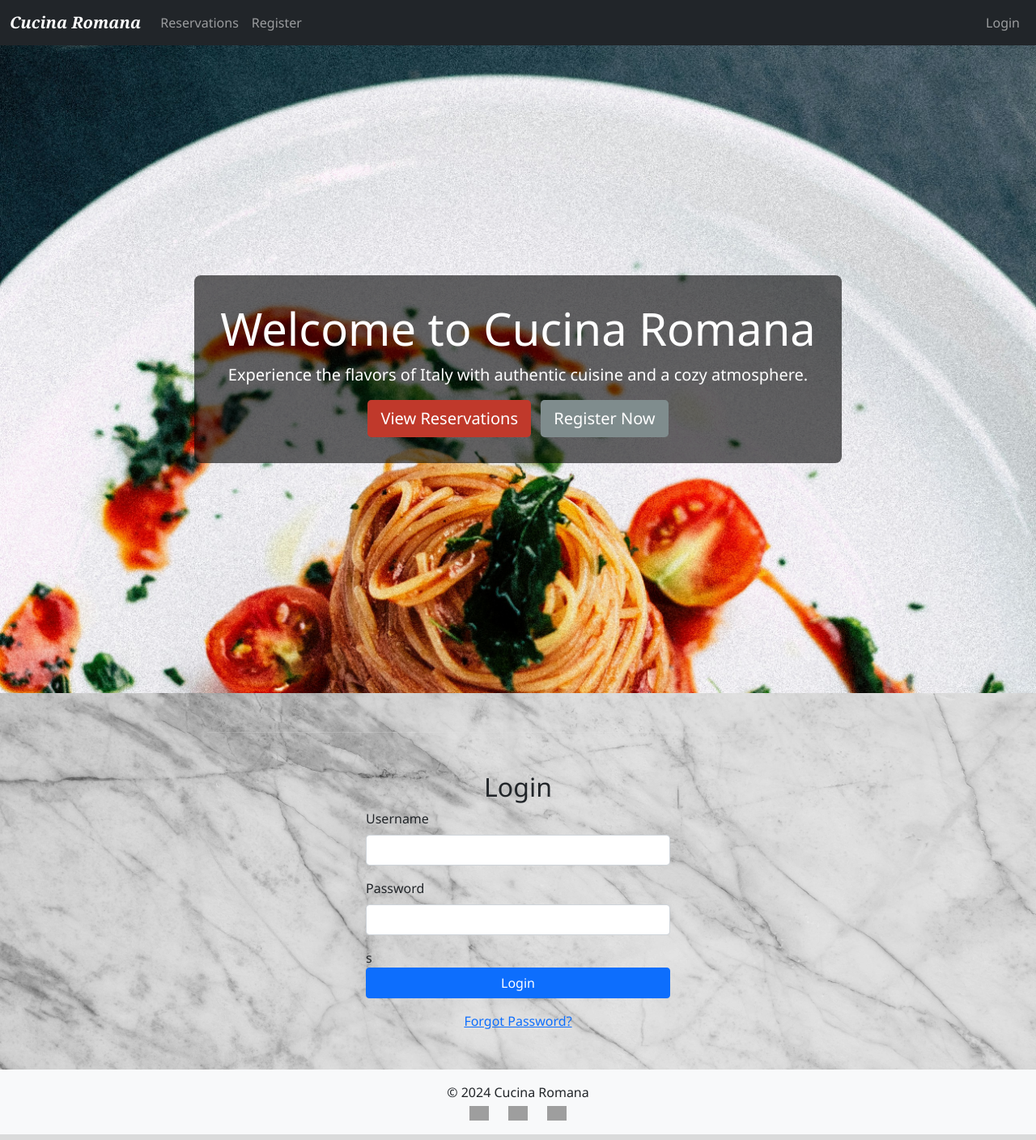
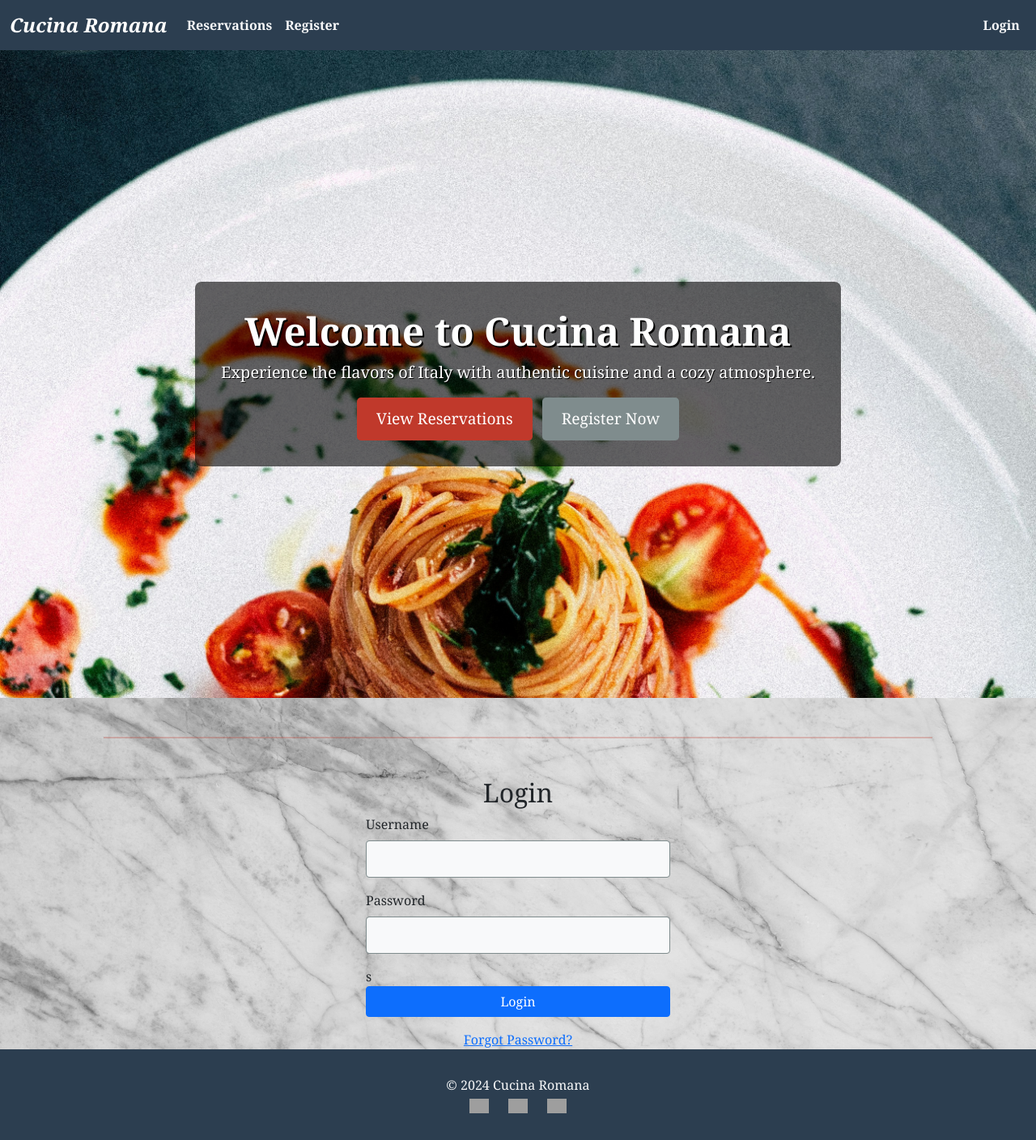
Before and after one commit to Malethrion/Restaurant-booking-system, a Django app: a page that uses templates/base.html in a window 1280 px wide. Shown: the whole page at 81% size. Run offline with Django 4.2, Linux system fonts and the light colour scheme; grey boxes are pictures that could not be loaded.

Commit message:
Updated hero section, navbar, and forms to align with Roman theme. Improved cohesive design using consistent background, enhanced button styles, and polished login/register forms.

```diff
--- a/static/css/styles.css
+++ b/static/css/styles.css
@@ -1,9 +1,37 @@
 /* Styles for Cucina Romana */
+
+/* GENERAL STYLES */
+body {
+    font-family: "Georgia", serif;
+    background: url("../img/marble-background.jpg") no-repeat center center fixed;
+    background-size: cover;
+}
+
+.navbar-brand {
+    font-weight: bold;
+    font-family: "Georgia", serif;
+    font-style: italic;
+    font-size: 1.5rem;
+}
+
+.navbar {
+    background-color: #2c3e50;
+}
+
+.nav-link {
+    color: #f8f9fa !important;
+    font-weight: bold;
+    transition: color 0.3s;
+}
+
+.nav-link:hover {
+    color: #c0392b !important;
+}
 
 /* HERO SECTION */
 .hero-section {
-    height: 100vh; /* Full height of the viewport for better fit */
-    background: url("../img/roman-hero.jpg") no-repeat center center/cover; /* Ensures background scales nicely */
+    height: 100vh;
+    background: url("../img/roman-hero.jpg") no-repeat center center/cover;
     display: flex;
     flex-direction: column;
     align-items: center;
@@ -17,16 +45,68 @@
     border-radius: 0.5rem;
 }
 
+.hero-content h1 {
+    font-size: 3rem;
+    font-weight: bold;
+    text-shadow: 2px 2px #000;
+}
+
+.hero-content p {
+    font-size: 1.25rem;
+    text-shadow: 1px 1px #000;
+}
+
+/* BUTTON STYLES */
+.btn-danger {
+    background-color: #c0392b;
+    border: none;
+    font-size: 1.2rem;
+    padding: 0.75rem 1.5rem;
+    transition: background-color 0.3s, transform 0.2s;
+}
+
+.btn-danger:hover {
+    background-color: #a93226;
+    transform: scale(1.05);
+}
+
+.btn-secondary {
+    background-color: #7f8c8d;
+    border: none;
+    font-size: 1.2rem;
+    padding: 0.75rem 1.5rem;
+    transition: background-color 0.3s, transform 0.2s;
+}
+
+.btn-secondary:hover {
+    background-color: #707b7c;
+    transform: scale(1.05);
+}
+
+/* FORM STYLES */
+.form-control {
+    border: 1px solid #7f8c8d;
+    border-radius: 4px;
+    background-color: #f8f9fa;
+    padding: 10px;
+}
+
+.form-control:focus {
+    border-color: #c0392b;
+    box-shadow: 0 0 5px rgba(192, 57, 43, 0.5);
+}
+
 /* DECORATIVE DIVIDER */
 .decorative-divider {
-    border-top: 1px solid #e5e5e5;
+    border-top: 2px solid #c0392b;
     margin: 3rem auto;
-    width: 60%;
+    width: 80%;
 }
 
 /* FOOTER */
 .footer {
-    background: #f8f9fa;
+    background: #2c3e50;
+    color: #f8f9fa;
     padding: 2rem 0;
 }
 
@@ -44,40 +124,60 @@
     transform: scale(1.1);
 }
 
-/* GENERAL STYLES */
-body {
-    font-family: "Segoe UI", Tahoma, Geneva, Verdana, sans-serif;
-    background: url("../img/marble-background.jpg") no-repeat center center fixed;
-    background-size: cover;
+/* TABLE STYLES */
+.table {
+    background-color: rgba(255, 255, 255, 0.8);
+    border-collapse: separate;
+    border-spacing: 0;
+    width: 100%;
+    margin-top: 2rem;
+    border-radius: 10px;
+    overflow: hidden;
 }
 
-.navbar-brand {
-    font-weight: bold;
-    font-family: "Georgia", serif;
-    font-style: italic;
+.table th, .table td {
+    padding: 15px;
+    text-align: center;
 }
 
-.btn-danger {
-    background-color: #c0392b;
-    border: none;
+.table th {
+    background-color: #2c3e50;
+    color: #f8f9fa;
+    font-weight: bold;
 }
 
-.btn-danger:hover {
-    background-color: #a93226;
+.table td {
+    border-bottom: 1px solid #e5e5e5;
 }
 
-.btn-secondary {
-    background-color: #7f8c8d;
-    border: none;
+.table-striped tbody tr:nth-of-type(odd) {
+    background-color: rgba(255, 255, 255, 0.6);
 }
 
-.btn-secondary:hover {
-    background-color: #707b7c;
+/* LOGIN AND REGISTER FORMS */
+.auth-container {
+    background: rgba(255, 255, 255, 0.9);
+    padding: 2rem;
+    border-radius: 8px;
+    box-shadow: 0 0 10px rgba(0, 0, 0, 0.1);
 }
 
-/* MEDIA QUERY */
+.auth-container h1 {
+    color: #2c3e50;
+    margin-bottom: 1.5rem;
+}
+
+/* RESPONSIVENESS */
 @media (max-width: 768px) {
     .hero-section {
         height: 60vh;
     }
+
+    .hero-content h1 {
+        font-size: 2.5rem;
+    }
+
+    .hero-content p {
+        font-size: 1rem;
+    }
 }
--- a/templates/base.html
+++ b/templates/base.html
@@ -9,7 +9,7 @@
     <link rel="stylesheet" href="{% static 'css/styles.css' %}">
 </head>
 <body>
-    <nav class="navbar navbar-expand-lg navbar-dark bg-dark">
+    <nav class="navbar navbar-expand-lg navbar-dark">
         <div class="container-fluid">
             <a class="navbar-brand" href="{% url 'index' %}">Cucina Romana</a>
             <button class="navbar-toggler" type="button" data-bs-toggle="collapse" data-bs-target="#navbarNav">
@@ -42,22 +42,23 @@
         </div>
     </nav>
 
-    <div class="hero-section">
-        <div class="hero-content text-center">
-            <h1 class="display-4">Welcome to Cucina Romana</h1>
-            <p class="lead">Experience the flavors of Italy with authentic cuisine and a cozy atmosphere.</p>
+    <div class="hero-section text-center">
+        <div class="hero-content">
+            <h1>Welcome to Cucina Romana</h1>
+            <p>Experience the flavors of Italy with authentic cuisine and a cozy atmosphere.</p>
             <a href="{% url 'list_reservations' %}" class="btn btn-danger btn-lg">View Reservations</a>
             <a href="{% url 'register' %}" class="btn btn-secondary btn-lg ms-2">Register Now</a>
         </div>
     </div>
 
-    <hr class="decorative-divider my-5">
+    <hr class="decorative-divider">
 
     <div class="container mt-4">
         {% block content %}
         {% endblock %}
     </div>
-    <footer class="footer bg-light text-center mt-5 py-3">
+
+    <footer class="footer text-center">
         <p>&copy; 2024 Cucina Romana</p>
         <div class="social-media-links">
             <a href="#"><img src="{% static 'img/facebook-icon.png' %}" alt="Facebook"></a>
```
